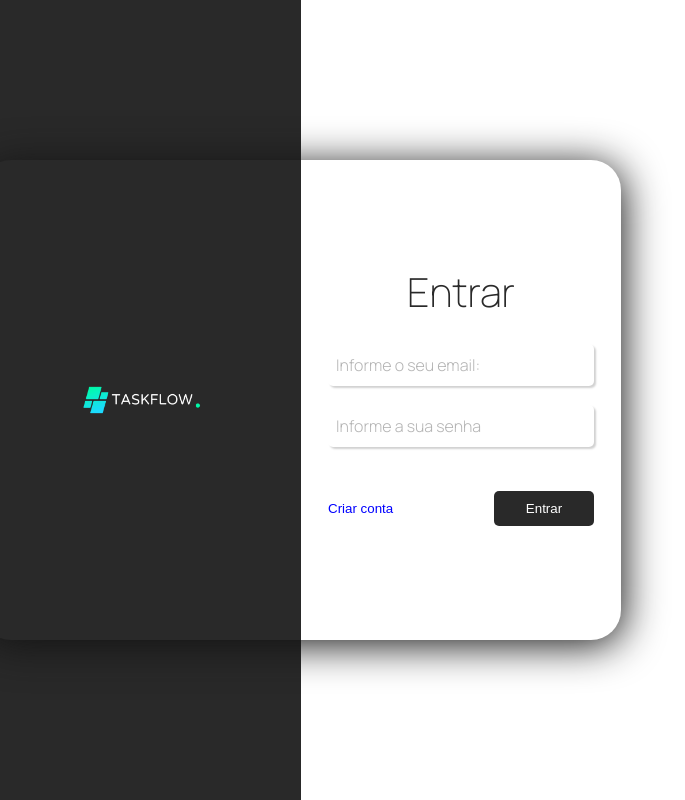
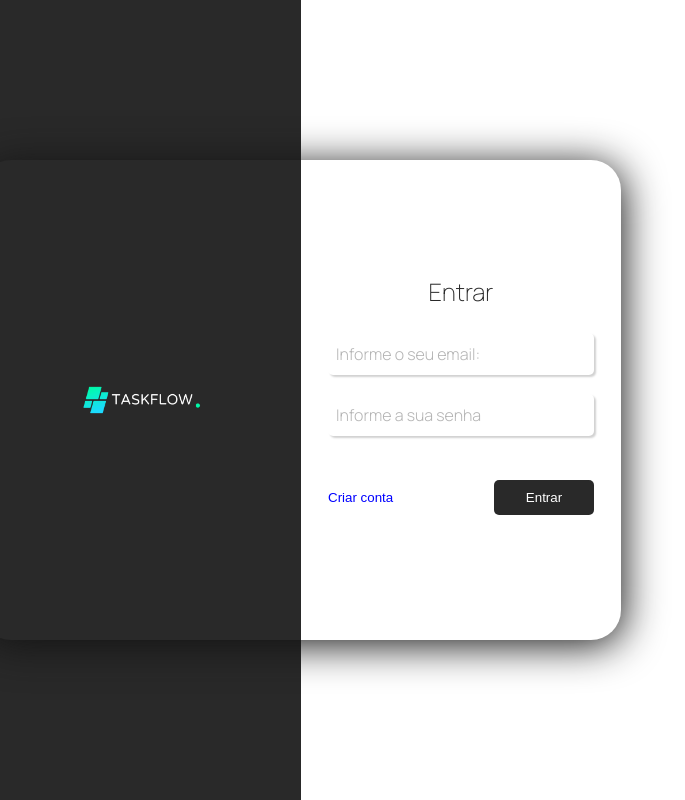
Before and after one commit to caamag/taskflow, a React (Vite) app: page /login in a window 1280 px wide. Shown: the whole page, without its empty margins (339-1024 px from the left). Built offline with nearby package versions, Linux system fonts and the light colour scheme; no server answers.

Commit message:
Ajustando erro no form register

```diff
--- a/src/pages/login/loginPage/loginPage.css
+++ b/src/pages/login/loginPage/loginPage.css
@@ -16,6 +16,7 @@
     font-weight: 250;
     color: rgb(41, 41, 41);
     margin-bottom: 20px;
+    font-size: 2.4rem;
     animation: fadeInInputLogin 400ms;
 }
 
```
